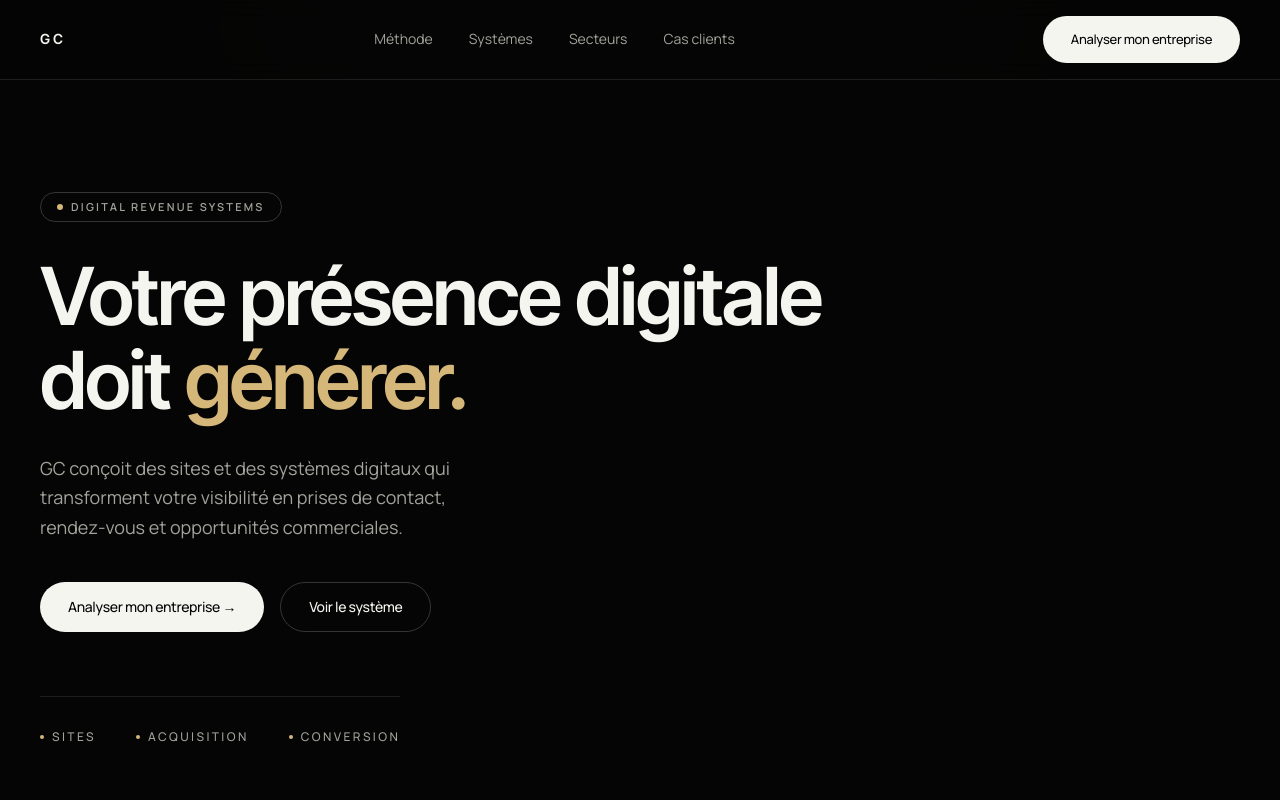
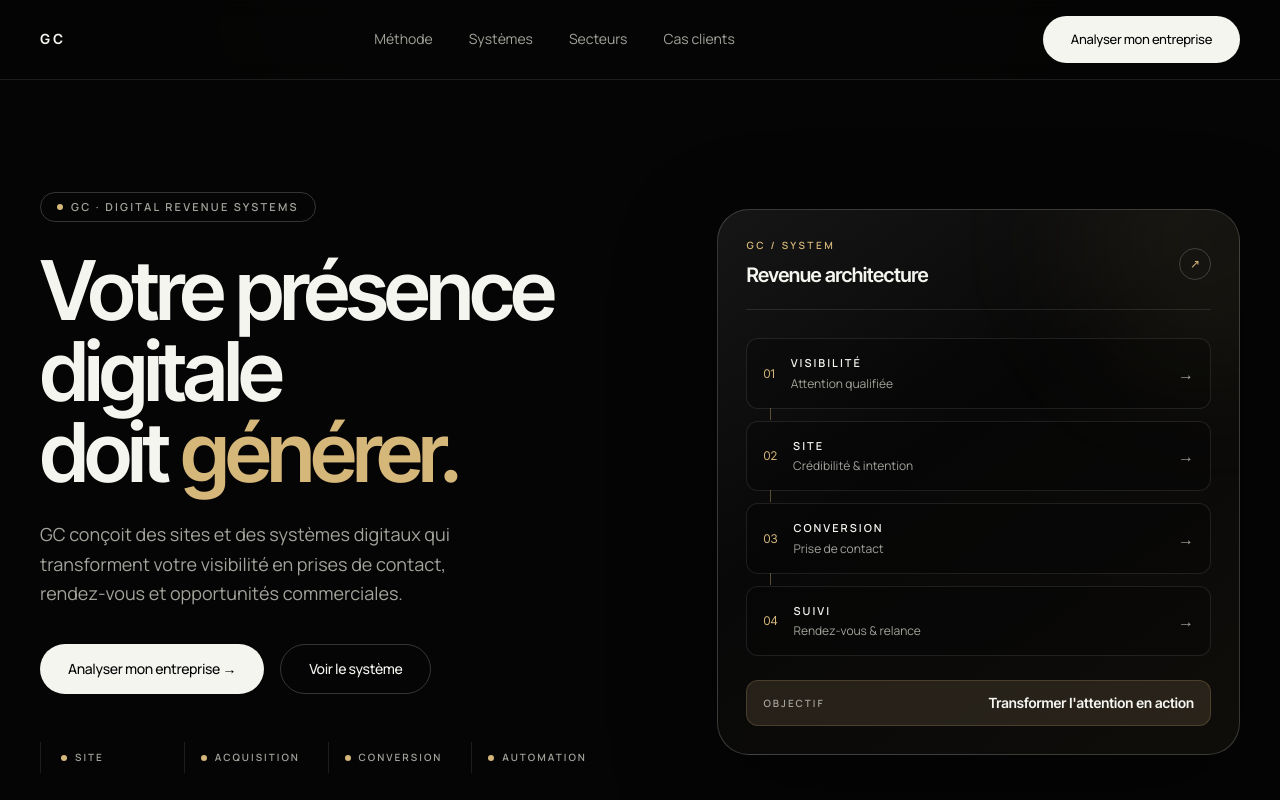
Before and after one commit to mathieumilo3-bot/-generation-capable, a Next.js app in the folder site-vitrine/: page / in a window 1280 px wide. Shown: the top 800 px of the page. Built offline with nearby package versions, Linux system fonts and the light colour scheme.

Commit message:
design: elevate hero and revenue system visual

```diff
--- a/site-vitrine/src/components/sections/Hero.tsx
+++ b/site-vitrine/src/components/sections/Hero.tsx
@@ -4,9 +4,10 @@ import { motion, useReducedMotion, useScroll, useTransform } from "framer-motion
 import { useRef } from "react";
 import { Button } from "@/components/ui/Button";
 import { Badge } from "@/components/ui/Badge";
-import { Metric } from "@/components/ui/Metric";
 import { Section } from "@/components/ui/Section";
 import { PRIMARY_CTA_LABEL } from "@/lib/constants";
+
+const CAPABILITIES = ["SITE", "ACQUISITION", "CONVERSION", "AUTOMATION"];
 
 export function Hero() {
   const ref = useRef<HTMLDivElement>(null);
@@ -28,26 +29,29 @@ export function Hero() {
       />
       <motion.div
         aria-hidden
-        className="pointer-events-none absolute left-1/2 top-[-10%] h-[420px] w-[620px] -translate-x-1/2 rounded-full bg-[var(--color-accent)]/[0.06] blur-[120px]"
+        className="pointer-events-none absolute left-1/2 top-[-10%] h-[520px] w-[760px] -translate-x-1/2 rounded-full bg-[var(--color-accent)]/[0.07] blur-[140px]"
       />
 
-      <Section className="relative pt-20 pb-20 sm:pt-28 sm:pb-28">
-        <motion.div style={{ y: contentY, opacity: contentOpacity }}>
+      <Section className="relative pt-16 pb-16 sm:pt-24 sm:pb-24 lg:pt-28 lg:pb-28">
+        <motion.div
+          style={{ y: contentY, opacity: contentOpacity }}
+          className="grid items-center gap-14 lg:grid-cols-[1.08fr_0.92fr] lg:gap-16"
+        >
           <div className="flex flex-col items-start">
-            <Badge>Digital Revenue Systems</Badge>
+            <Badge>GC · Digital Revenue Systems</Badge>
 
-            <h1 className="font-display text-balance mt-8 max-w-4xl text-[2.75rem] font-semibold leading-[1.05] tracking-tight text-[var(--color-text)] sm:text-6xl lg:text-[5rem]">
+            <h1 className="font-display text-balance mt-7 max-w-4xl text-[2.8rem] font-semibold leading-[0.98] tracking-[-0.045em] text-[var(--color-text)] sm:text-6xl lg:text-[5.15rem]">
               Votre présence digitale
               <br />
               doit <span className="gold-text">générer.</span>
             </h1>
 
-            <p className="text-balance mt-8 max-w-xl text-lg leading-relaxed text-[var(--color-muted)]">
+            <p className="text-balance mt-7 max-w-xl text-base leading-relaxed text-[var(--color-muted)] sm:text-lg">
               GC conçoit des sites et des systèmes digitaux qui transforment votre
               visibilité en prises de contact, rendez-vous et opportunités commerciales.
             </p>
 
-            <div className="mt-10 flex flex-col gap-4 sm:flex-row">
+            <div className="mt-9 flex w-full flex-col gap-3 sm:w-auto sm:flex-row sm:gap-4">
               <Button
                 href="/audit"
                 variant="primary"
@@ -66,10 +70,73 @@ export function Hero() {
               </Button>
             </div>
 
-            <div className="mt-16 flex flex-wrap gap-x-10 gap-y-3 border-t border-[var(--color-border)] pt-8">
-              <Metric label="Sites" />
-              <Metric label="Acquisition" />
-              <Metric label="Conversion" />
+            <div className="mt-12 grid w-full max-w-xl grid-cols-2 border-y border-[var(--color-border)] sm:grid-cols-4 sm:border-y-0 sm:border-l">
+              {CAPABILITIES.map((item, index) => (
+                <div
+                  key={item}
+                  className="flex items-center gap-2 border-b border-[var(--color-border)] py-4 text-[10px] font-semibold uppercase tracking-[0.2em] text-[var(--color-muted)] last:border-b-0 sm:border-b-0 sm:border-r sm:px-4 sm:py-2 first:sm:pl-5 last:sm:border-r-0"
+                >
+                  <span className="h-1.5 w-1.5 shrink-0 rounded-full bg-[var(--color-accent)]" />
+                  {item}
+                </div>
+              ))}
+            </div>
+          </div>
+
+          <div className="relative hidden lg:block">
+            <div className="relative overflow-hidden rounded-[2rem] border border-[var(--color-border-strong)] bg-[linear-gradient(145deg,rgba(255,255,255,0.07),rgba(255,255,255,0.015)_42%,rgba(214,183,122,0.05))] p-7 shadow-[0_30px_100px_rgba(0,0,0,0.45)]">
+              <div className="absolute -right-24 -top-24 h-64 w-64 rounded-full bg-[var(--color-accent)]/[0.08] blur-3xl" />
+
+              <div className="relative">
+                <div className="flex items-center justify-between border-b border-[var(--color-border)] pb-5">
+                  <div>
+                    <p className="text-[10px] font-semibold uppercase tracking-[0.25em] text-[var(--color-accent)]">
+                      GC / SYSTEM
+                    </p>
+                    <p className="mt-2 font-display text-xl font-semibold tracking-tight">
+                      Revenue architecture
+                    </p>
+                  </div>
+                  <span className="flex h-8 w-8 items-center justify-center rounded-full border border-[var(--color-border-strong)] text-xs text-[var(--color-accent)]">
+                    ↗
+                  </span>
+                </div>
+
+                <div className="relative mt-7 space-y-3">
+                  {[
+                    ["01", "VISIBILITÉ", "Attention qualifiée"],
+                    ["02", "SITE", "Crédibilité & intention"],
+                    ["03", "CONVERSION", "Prise de contact"],
+                    ["04", "SUIVI", "Rendez-vous & relance"],
+                  ].map(([number, title, body], index) => (
+                    <div
+                      key={number}
+                      className="group relative flex items-center gap-4 rounded-xl border border-[var(--color-border)] bg-black/20 px-4 py-4 transition-all duration-300 hover:border-[var(--color-accent)]/40 hover:bg-white/[0.035]"
+                    >
+                      <span className="font-display text-xs text-[var(--color-accent)]">{number}</span>
+                      <div className="min-w-0">
+                        <p className="text-[11px] font-semibold uppercase tracking-[0.18em]">{title}</p>
+                        <p className="mt-1 text-xs text-[var(--color-muted)]">{body}</p>
+                      </div>
+                      <span className="ml-auto text-[var(--color-muted)] transition-transform duration-300 group-hover:translate-x-1">
+                        →
+                      </span>
+                      {index < 3 && (
+                        <span className="pointer-events-none absolute -bottom-3 left-[23px] z-10 h-3 w-px bg-[var(--color-accent)]/40" />
+                      )}
+                    </div>
+                  ))}
+                </div>
+
+                <div className="mt-6 flex items-center justify-between rounded-xl border border-[var(--color-accent)]/20 bg-[var(--color-accent-soft)] px-4 py-3">
+                  <span className="text-[10px] font-semibold uppercase tracking-[0.2em] text-[var(--color-muted)]">
+                    OBJECTIF
+                  </span>
+                  <span className="font-display text-sm font-semibold text-[var(--color-text)]">
+                    Transformer l&apos;attention en action
+                  </span>
+                </div>
+              </div>
             </div>
           </div>
         </motion.div>
```
